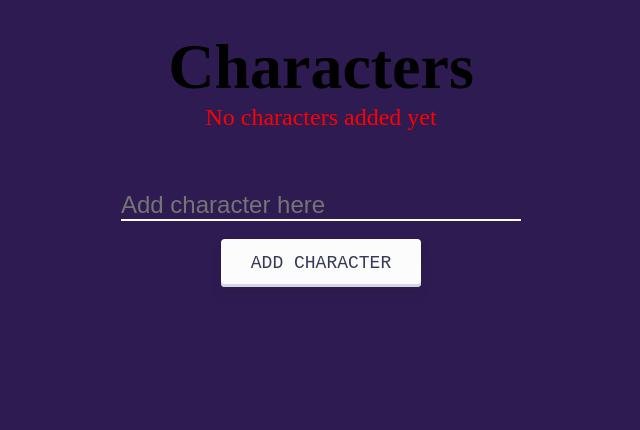
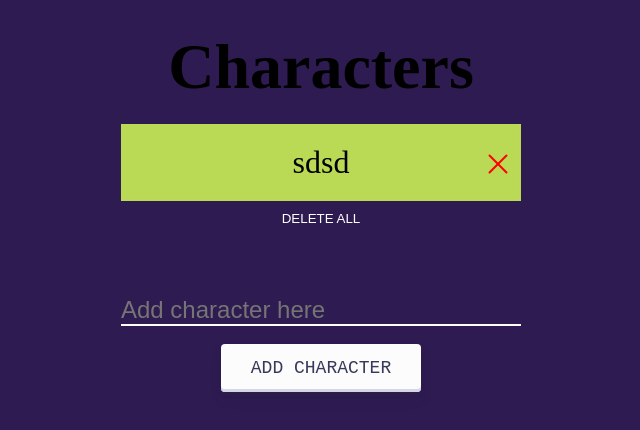
Before and after one commit to 1Elbo/vue-characters, a Vue app: page / in a window 1280 px wide. Shown: the top 430 px of the page, without its empty margins (319-959 px from the left). Built offline with nearby package versions, Linux system fonts and the light colour scheme.

Commit message:
Added chars

```diff
--- a/src/App.vue
+++ b/src/App.vue
@@ -24,7 +24,7 @@
     data() {
       return {
         newChar: "",
-        chars: []
+        chars: ["sdsd"]
       }
     },
     methods: {
```
